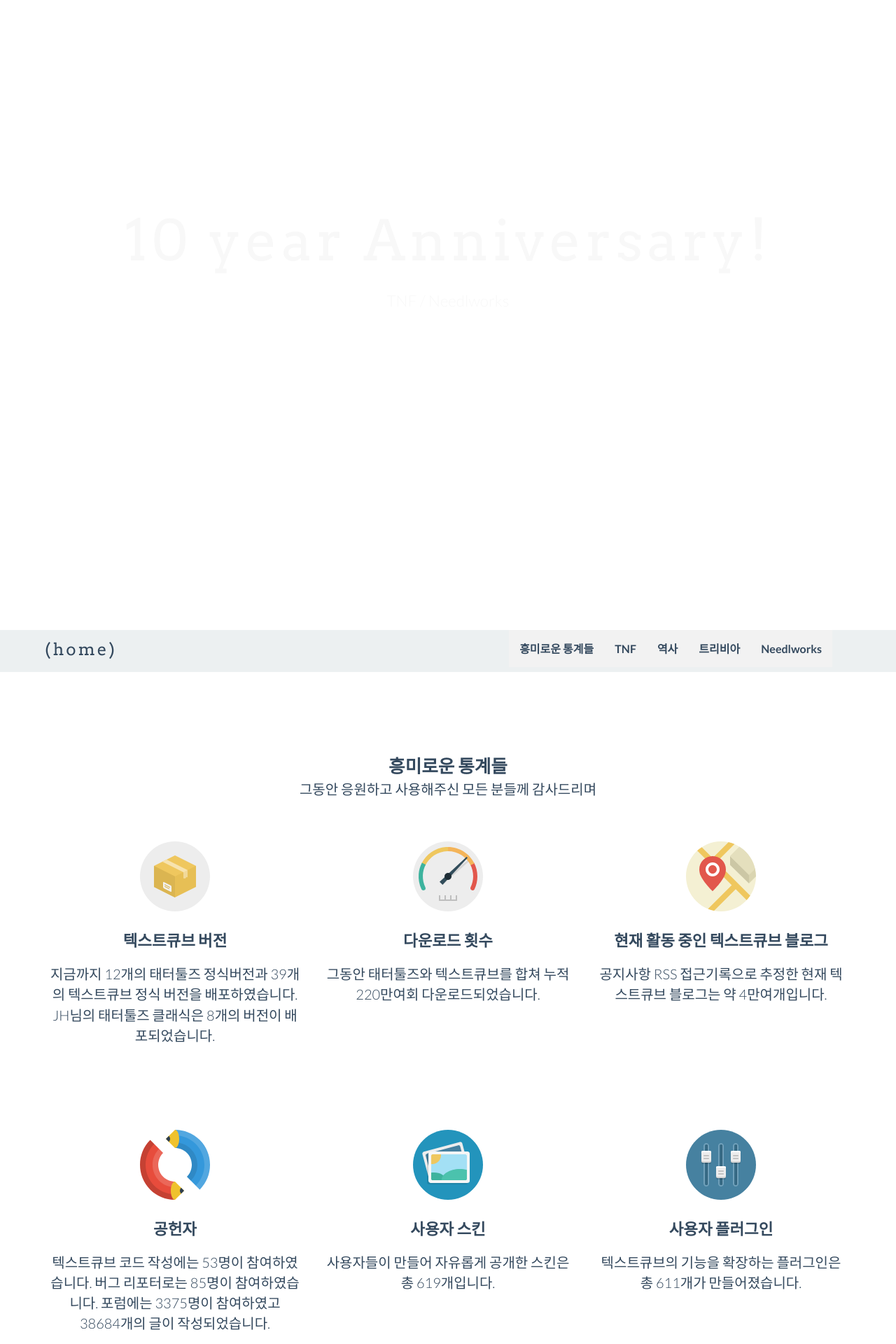
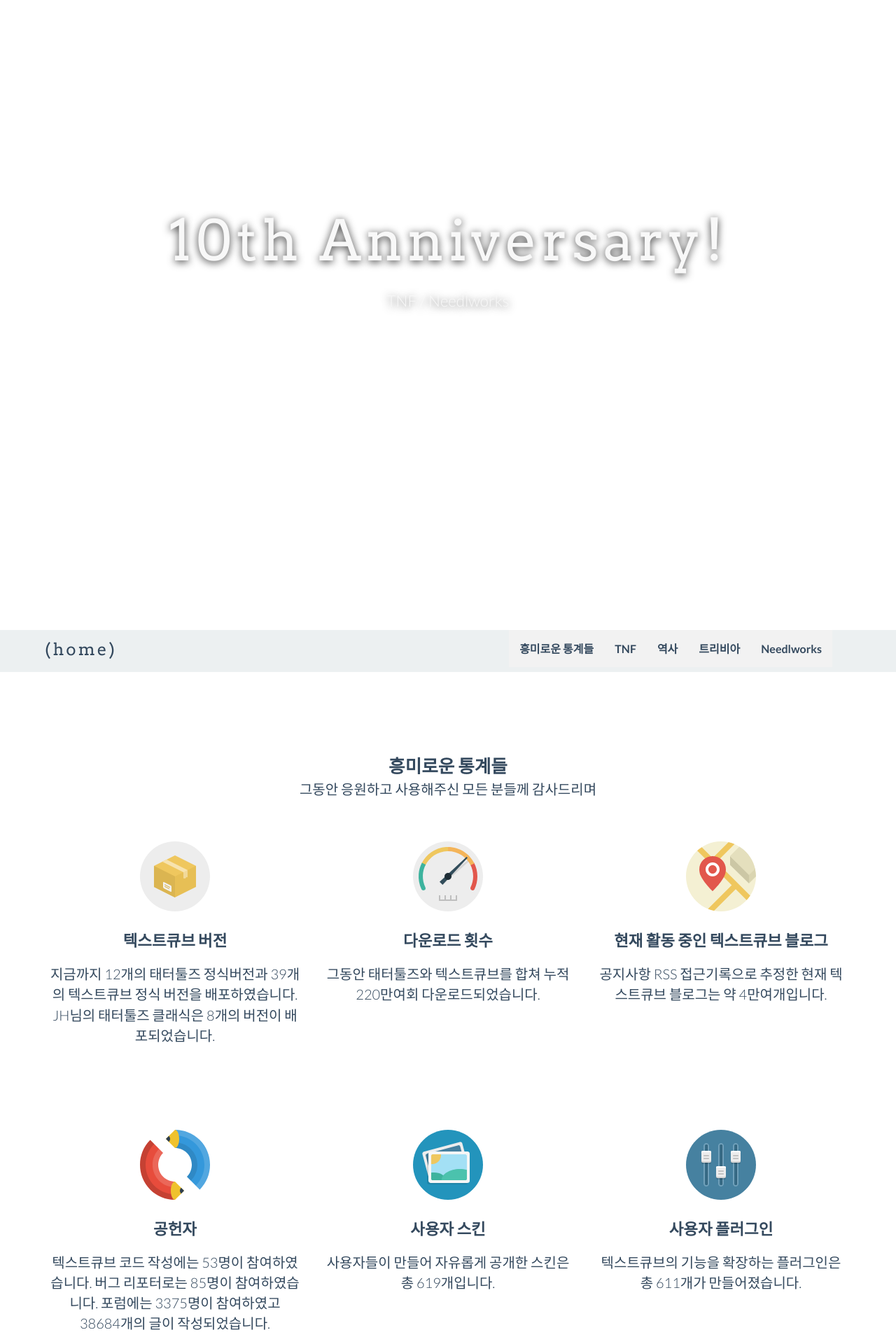
Before and after one commit to Needlworks/10yr-anniversary, a Jekyll site: the page built from index.html, in a window 1280 px wide. Shown: the top 1920 px of the page at 70% size. Built offline with Jekyll 4.4.1, drawn with Linux system fonts in a browser that asks for light colours; nearby versions of some CDN libraries.

Commit message:
Some effects to make intro messages to stand out

```diff
--- a/css/general.css
+++ b/css/general.css
@@ -73,10 +73,15 @@
 }
 
 .h1_home{
-	font-size: 80px;
-	font-family: arvo;
-	font-weight: 300;
-	letter-spacing: 6px;
+    font-size: 80px;
+    font-family: arvo;
+    font-weight: 300;
+    letter-spacing: 6px;
+}
+@media screen and (max-width <= 768px) {
+.h1_home {
+    font-size: 60px;
+}
 }
 
 .h3_home{font-weight: 300;}
@@ -251,6 +256,7 @@
 	top: 30%;
 	margin: 0 auto;
 	text-align: center;
+	text-shadow: 0px 2px 12px rgba(0,0,0,0.8);
 	z-index: 10;
 }
 .intro-header .abcen {
@@ -266,6 +272,9 @@
 	background-position: center center;
 	background-size: cover;
 	opacity: 0;
+	-webkit-filter: sepia(35%) contrast(70%) brightness(70%);
+	-moz-filter: sepia(35%) contrast(70%) brightness(70%);
+	filter: sepia(35%) contrast(70%) brightness(70%);
 	-webkit-transition: opacity 1s ease-in-out;
 	-moz-transition: opacity 1s ease-in-out;
 	transition: opacity 1s ease-in-out;
--- a/index.html
+++ b/index.html
@@ -19,7 +19,7 @@
   <div class="intro-image" style="background-image: url('{{ site.baseurl }}/img/intro/intro8.jpg');"></div>
   <div class="intro-image" style="background-image: url('{{ site.baseurl }}/img/intro/intro9.jpg');"></div>
   <div class="col-xs-12 text-center abcen1">
-    <h1 class="h1_home wow fadeIn" data-wow-delay="0.4s">10 year Anniversary!</h1>
+    <h1 class="h1_home wow fadeIn" data-wow-delay="0.4s">10th Anniversary!</h1>
     <h3 class="h3_home wow fadeIn" data-wow-delay="0.6s">TNF / Needlworks</h3>
     <!-- ul class="list-inline intro-social-buttons">
       <li><a href="https://twitter.com/galantiandrea" class="btn btn-lg mybutton_cyano wow fadeIn" data-wow-delay="0.8s"><span class="network-name">Twitter</span></a>
```
